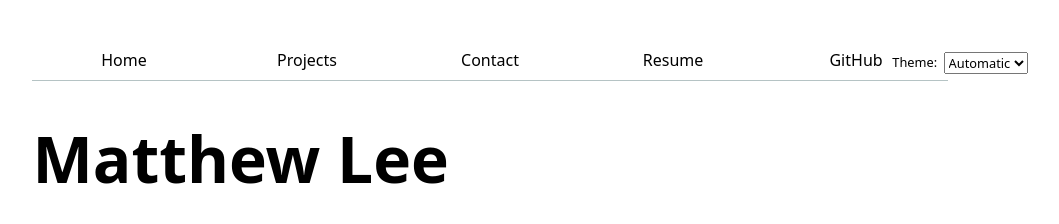
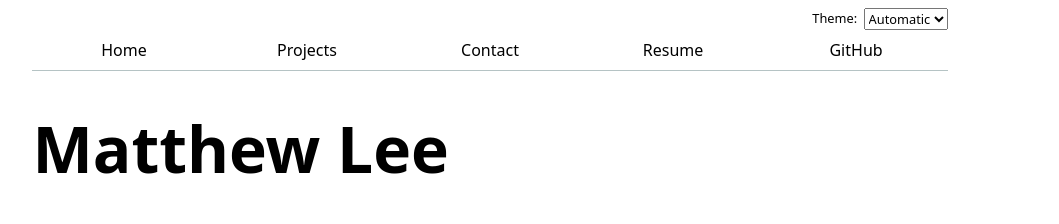
Before and after one commit to MatthewLee117/Portfolio, a plain HTML site: page index.html in a window 1280 px wide. Shown: the top 224 px of the page, without its empty margins (150-1209 px from the left). Drawn offline with Linux system fonts and the light colour scheme.

```diff
--- a/style.css
+++ b/style.css
@@ -9,7 +9,6 @@
 
 body {
   /* Set line height to 1.5 times the font size and use the OS UI font. */
-  position: relative;
   font: 100%/1.5 system-ui;
   max-width: 100ch;
   margin-left: auto;
@@ -28,7 +27,6 @@
 nav {
   --border-color: oklch(50% 10% 200 / 40%);
   display: flex;
-  margin-top: 2.5rem;
   margin-bottom: 1.5rem;
   border-bottom: 1px solid var(--border-color);
 }
@@ -53,14 +51,13 @@
 }
 
 .color-scheme {
-  position: absolute;
-  top: 0.75rem;
-  right: -4rem;
-  z-index: 10;
+  width: 100%;
   font-size: 80%;
   display: flex;
+  justify-content: flex-end;
   align-items: center;
   gap: 0.5em;
+  margin-top: 0.5rem;
 }
 
 input,
```
